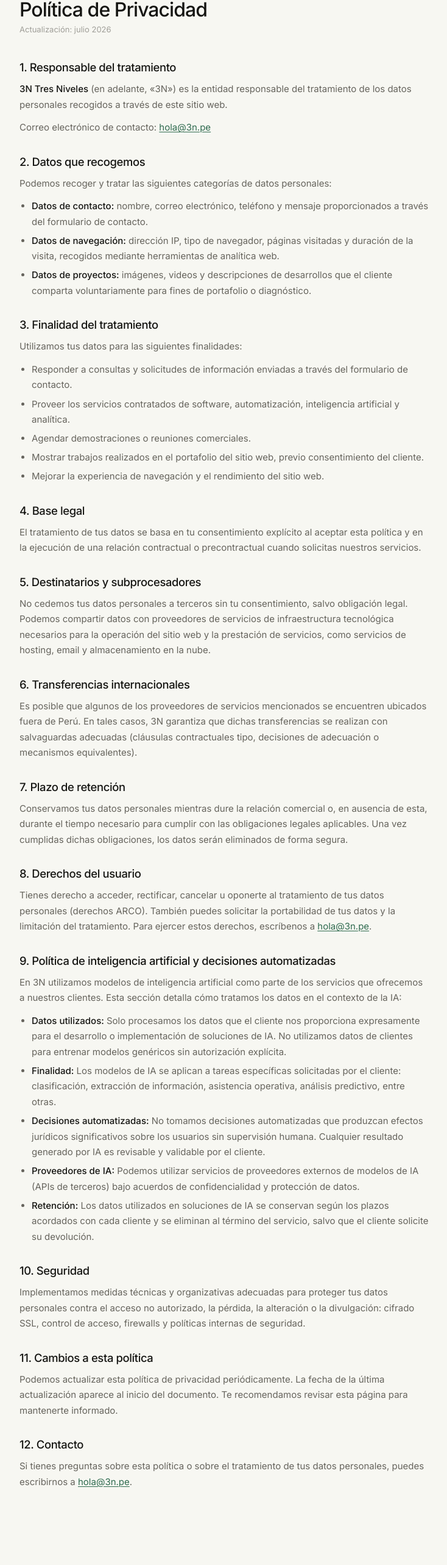
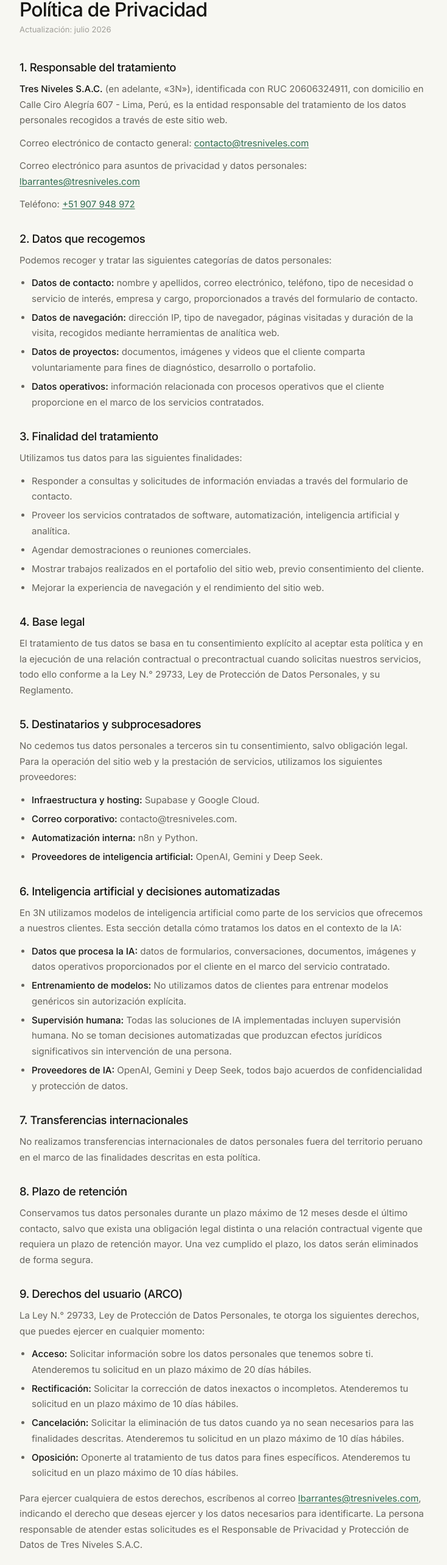
Before and after one commit to BillyBarrantes/tresnivelesweb, a Next.js app: page /privacidad in a window 1280 px wide. Shown: the part 98-2664 px from the top of the page at 61% size, without its empty margins (272-1006 px from the left). Before the commit the page ends 2636 px from the top, so only its background shows below. Built offline with nearby package versions, Linux system fonts and the light colour scheme.

Commit message:
feat(ui): iteración estructural y refinamiento de componentes high-end

```diff
--- a/src/app/api/contact/route.ts
+++ b/src/app/api/contact/route.ts
@@ -3,10 +3,16 @@
 import { getResend } from '@/lib/resend';
 
 const contactSchema = z.object({
-  nombre: z.string().min(1, 'El nombre es obligatorio').max(100),
+  nombreApellidos: z.string().min(1, 'El nombre es obligatorio').max(100),
   email: z.string().email('Email inválido'),
-  telefono: z.string().max(20).optional().default(''),
+  telefono: z.string().min(1, 'El teléfono es obligatorio').max(20),
+  tipoNecesidad: z.string().min(1, 'Selecciona un tipo de necesidad'),
   mensaje: z.string().min(1, 'El mensaje es obligatorio').max(5000),
+  empresa: z.string().max(100).optional().default(''),
+  cargo: z.string().max(100).optional().default(''),
+  aceptaPrivacidad: z.boolean().refine(val => val === true, {
+    message: 'Debes aceptar la política de privacidad',
+  }),
 });
 
 export async function POST(request: Request) {
@@ -21,17 +27,20 @@
       );
     }
 
-    const { nombre, email, telefono, mensaje } = parsed.data;
+    const { nombreApellidos, email, telefono, tipoNecesidad, mensaje, empresa, cargo } = parsed.data;
 
     const resend = getResend();
     await resend.emails.send({
       from: 'Contacto Web <onboarding@resend.dev>',
       to: process.env.CONTACT_EMAIL!,
-      subject: `Nuevo contacto de ${nombre}`,
+      subject: `Nuevo contacto de ${nombreApellidos}`,
       text: [
-        `Nombre: ${nombre}`,
+        `Nombre: ${nombreApellidos}`,
         `Email: ${email}`,
-        `Teléfono: ${telefono || 'No proporcionado'}`,
+        `Teléfono: ${telefono}`,
+        `Tipo de necesidad: ${tipoNecesidad}`,
+        `Empresa: ${empresa || 'No proporcionada'}`,
+        `Cargo: ${cargo || 'No proporcionado'}`,
         `Mensaje: ${mensaje}`,
       ].join('\n'),
     });
--- a/src/app/privacidad/page.tsx
+++ b/src/app/privacidad/page.tsx
@@ -14,24 +14,29 @@
         <section>
           <h2>1. Responsable del tratamiento</h2>
           <p>
-            <strong>3N Tres Niveles</strong> (en adelante, &laquo;3N&raquo;) es la entidad responsable del
-            tratamiento de los datos personales recogidos a través de este sitio web.
+            <strong>Tres Niveles S.A.C.</strong> (en adelante, &laquo;3N&raquo;), identificada con RUC
+            20606324911, con domicilio en Calle Ciro Alegría 607 - Lima, Perú, es la entidad responsable
+            del tratamiento de los datos personales recogidos a través de este sitio web.
           </p>
           <p>
-            Correo electrónico de contacto: <a href="mailto:hola@3n.pe">hola@3n.pe</a>
-            {/* TODO: validar email legal dedicado si existe */}
+            Correo electrónico de contacto general:{' '}
+            <a href="mailto:contacto@tresniveles.com">contacto@tresniveles.com</a>
           </p>
-          {/* TODO: confirmar razón social exacta, RUC y domicilio legal */}
+          <p>
+            Correo electrónico para asuntos de privacidad y datos personales:{' '}
+            <a href="mailto:lbarrantes@tresniveles.com">lbarrantes@tresniveles.com</a>
+          </p>
+          <p>Teléfono: <a href="tel:+51907948972">+51 907 948 972</a></p>
         </section>
 
         <section>
           <h2>2. Datos que recogemos</h2>
           <p>Podemos recoger y tratar las siguientes categorías de datos personales:</p>
           <ul>
-            <li><strong>Datos de contacto:</strong> nombre, correo electrónico, teléfono y mensaje proporcionados a través del formulario de contacto.</li>
+            <li><strong>Datos de contacto:</strong> nombre y apellidos, correo electrónico, teléfono, tipo de necesidad o servicio de interés, empresa y cargo, proporcionados a través del formulario de contacto.</li>
             <li><strong>Datos de navegación:</strong> dirección IP, tipo de navegador, páginas visitadas y duración de la visita, recogidos mediante herramientas de analítica web.</li>
-            <li><strong>Datos de proyectos:</strong> imágenes, videos y descripciones de desarrollos que el cliente comparta voluntariamente para fines de portafolio o diagnóstico.</li>
-            {/* TODO: confirmar si se recogen datos adicionales (cookies de terceros, demos, etc.) */}
+            <li><strong>Datos de proyectos:</strong> documentos, imágenes y videos que el cliente comparta voluntariamente para fines de diagnóstico, desarrollo o portafolio.</li>
+            <li><strong>Datos operativos:</strong> información relacionada con procesos operativos que el cliente proporcione en el marco de los servicios contratados.</li>
           </ul>
         </section>
 
@@ -51,7 +56,8 @@
           <h2>4. Base legal</h2>
           <p>
             El tratamiento de tus datos se basa en tu consentimiento explícito al aceptar esta política y en la
-            ejecución de una relación contractual o precontractual cuando solicitas nuestros servicios.
+            ejecución de una relación contractual o precontractual cuando solicitas nuestros servicios, todo
+            ello conforme a la Ley N.° 29733, Ley de Protección de Datos Personales, y su Reglamento.
           </p>
         </section>
 
@@ -59,65 +65,67 @@
           <h2>5. Destinatarios y subprocesadores</h2>
           <p>
             No cedemos tus datos personales a terceros sin tu consentimiento, salvo obligación legal.
-            Podemos compartir datos con proveedores de servicios de infraestructura tecnológica necesarios
-            para la operación del sitio web y la prestación de servicios, como servicios de hosting, email y
-            almacenamiento en la nube.
+            Para la operación del sitio web y la prestación de servicios, utilizamos los siguientes
+            proveedores:
           </p>
-          {/* TODO: listar proveedores/subprocesadores concretos una vez confirmados: proveedor de hosting, plataforma de email, servicio cloud, etc. */}
+          <ul>
+            <li><strong>Infraestructura y hosting:</strong> Supabase y Google Cloud.</li>
+            <li><strong>Correo corporativo:</strong> contacto@tresniveles.com.</li>
+            <li><strong>Automatización interna:</strong> n8n y Python.</li>
+            <li><strong>Proveedores de inteligencia artificial:</strong> OpenAI, Gemini y Deep Seek.</li>
+          </ul>
         </section>
 
         <section>
-          <h2>6. Transferencias internacionales</h2>
-          <p>
-            Es posible que algunos de los proveedores de servicios mencionados se encuentren ubicados fuera de
-            Perú. En tales casos, 3N garantiza que dichas transferencias se realizan con salvaguardas adecuadas
-            (cláusulas contractuales tipo, decisiones de adecuación o mecanismos equivalentes).
-          </p>
-          {/* TODO: confirmar ubicación exacta de servidores y mecanismos de transferencia */}
-        </section>
-
-        <section>
-          <h2>7. Plazo de retención</h2>
-          <p>
-            Conservamos tus datos personales mientras dure la relación comercial o, en ausencia de esta,
-            durante el tiempo necesario para cumplir con las obligaciones legales aplicables. Una vez cumplidas
-            dichas obligaciones, los datos serán eliminados de forma segura.
-          </p>
-          {/* TODO: confirmar plazo exacto de retención con asesoría legal */}
-        </section>
-
-        <section>
-          <h2>8. Derechos del usuario</h2>
-          <p>
-            Tienes derecho a acceder, rectificar, cancelar u oponerte al tratamiento de tus datos personales
-            (derechos ARCO). También puedes solicitar la portabilidad de tus datos y la limitación del tratamiento.
-            Para ejercer estos derechos, escríbenos a <a href="mailto:hola@3n.pe">hola@3n.pe</a>.
-          </p>
-        </section>
-
-        <section>
-          <h2>9. Política de inteligencia artificial y decisiones automatizadas</h2>
+          <h2>6. Inteligencia artificial y decisiones automatizadas</h2>
           <p>
             En 3N utilizamos modelos de inteligencia artificial como parte de los servicios que ofrecemos a
             nuestros clientes. Esta sección detalla cómo tratamos los datos en el contexto de la IA:
           </p>
           <ul>
-            <li><strong>Datos utilizados:</strong> Solo procesamos los datos que el cliente nos proporciona
-            expresamente para el desarrollo o implementación de soluciones de IA. No utilizamos datos de
-            clientes para entrenar modelos genéricos sin autorización explícita.</li>
-            <li><strong>Finalidad:</strong> Los modelos de IA se aplican a tareas específicas solicitadas por
-            el cliente: clasificación, extracción de información, asistencia operativa, análisis predictivo,
-            entre otras.</li>
-            <li><strong>Decisiones automatizadas:</strong> No tomamos decisiones automatizadas que produzcan
-            efectos jurídicos significativos sobre los usuarios sin supervisión humana. Cualquier resultado
-            generado por IA es revisable y validable por el cliente.</li>
-            <li><strong>Proveedores de IA:</strong> Podemos utilizar servicios de proveedores externos de
-            modelos de IA (APIs de terceros) bajo acuerdos de confidencialidad y protección de datos.</li>
-            <li><strong>Retención:</strong> Los datos utilizados en soluciones de IA se conservan según los
-            plazos acordados con cada cliente y se eliminan al término del servicio, salvo que el cliente
-            solicite su devolución.</li>
+            <li><strong>Datos que procesa la IA:</strong> datos de formularios, conversaciones, documentos, imágenes y datos operativos proporcionados por el cliente en el marco del servicio contratado.</li>
+            <li><strong>Entrenamiento de modelos:</strong> No utilizamos datos de clientes para entrenar modelos genéricos sin autorización explícita.</li>
+            <li><strong>Supervisión humana:</strong> Todas las soluciones de IA implementadas incluyen supervisión humana. No se toman decisiones automatizadas que produzcan efectos jurídicos significativos sin intervención de una persona.</li>
+            <li><strong>Proveedores de IA:</strong> OpenAI, Gemini y Deep Seek, todos bajo acuerdos de confidencialidad y protección de datos.</li>
           </ul>
-          {/* TODO: confirmar proveedores de IA específicos y términos de retención */}
+        </section>
+
+        <section>
+          <h2>7. Transferencias internacionales</h2>
+          <p>
+            No realizamos transferencias internacionales de datos personales fuera del territorio peruano
+            en el marco de las finalidades descritas en esta política.
+          </p>
+        </section>
+
+        <section>
+          <h2>8. Plazo de retención</h2>
+          <p>
+            Conservamos tus datos personales durante un plazo máximo de 12 meses desde el último contacto,
+            salvo que exista una obligación legal distinta o una relación contractual vigente que requiera
+            un plazo de retención mayor. Una vez cumplido el plazo, los datos serán eliminados de forma segura.
+          </p>
+        </section>
+
+        <section>
+          <h2>9. Derechos del usuario (ARCO)</h2>
+          <p>
+            La Ley N.° 29733, Ley de Protección de Datos Personales, te otorga los siguientes derechos,
+            que puedes ejercer en cualquier momento:
+          </p>
+          <ul>
+            <li><strong>Acceso:</strong> Solicitar información sobre los datos personales que tenemos sobre ti. Atenderemos tu solicitud en un plazo máximo de 20 días hábiles.</li>
+            <li><strong>Rectificación:</strong> Solicitar la corrección de datos inexactos o incompletos. Atenderemos tu solicitud en un plazo máximo de 10 días hábiles.</li>
+            <li><strong>Cancelación:</strong> Solicitar la eliminación de tus datos cuando ya no sean necesarios para las finalidades descritas. Atenderemos tu solicitud en un plazo máximo de 10 días hábiles.</li>
+            <li><strong>Oposición:</strong> Oponerte al tratamiento de tus datos para fines específicos. Atenderemos tu solicitud en un plazo máximo de 10 días hábiles.</li>
+          </ul>
+          <p>
+            Para ejercer cualquiera de estos derechos, escríbenos al correo{' '}
+            <a href="mailto:lbarrantes@tresniveles.com">lbarrantes@tresniveles.com</a>, indicando el
+            derecho que deseas ejercer y los datos necesarios para identificarte. La persona responsable
+            de atender estas solicitudes es el Responsable de Privacidad y Protección de Datos de Tres
+            Niveles S.A.C.
+          </p>
         </section>
 
         <section>
@@ -125,7 +133,8 @@
           <p>
             Implementamos medidas técnicas y organizativas adecuadas para proteger tus datos personales
             contra el acceso no autorizado, la pérdida, la alteración o la divulgación: cifrado SSL,
-            control de acceso, firewalls y políticas internas de seguridad.
+            control de acceso, firewalls y políticas internas de seguridad. Los datos se almacenan en
+            Supabase y Google Cloud, ambos con estándares de seguridad reconocidos.
           </p>
         </section>
 
@@ -138,10 +147,11 @@
         </section>
 
         <section>
-          <h2>12. Contacto</h2>
+          <h2>12. Contacto del responsable de privacidad</h2>
           <p>
             Si tienes preguntas sobre esta política o sobre el tratamiento de tus datos personales, puedes
-            escribirnos a <a href="mailto:hola@3n.pe">hola@3n.pe</a>.
+            escribir al Responsable de Privacidad y Protección de Datos de Tres Niveles S.A.C. al correo{' '}
+            <a href="mailto:lbarrantes@tresniveles.com">lbarrantes@tresniveles.com</a>.
           </p>
         </section>
       </div>
--- a/src/components/Footer.tsx
+++ b/src/components/Footer.tsx
@@ -17,7 +17,7 @@
         </div>
         <div className="footer-column">
           <h4>Contacto</h4>
-          <a href="mailto:hola@3n.pe">hola@3n.pe</a>
+          <a href="mailto:contacto@tresniveles.com">contacto@tresniveles.com</a>
           <p>Lima, Perú</p>
         </div>
         <div className="footer-column">
```
Also changed, not shown: src/app/globals.css (+85 -1 lines), src/app/terminos/page.tsx (+21 -15 lines), src/components/ContactSection.tsx (+76 -19 lines).
